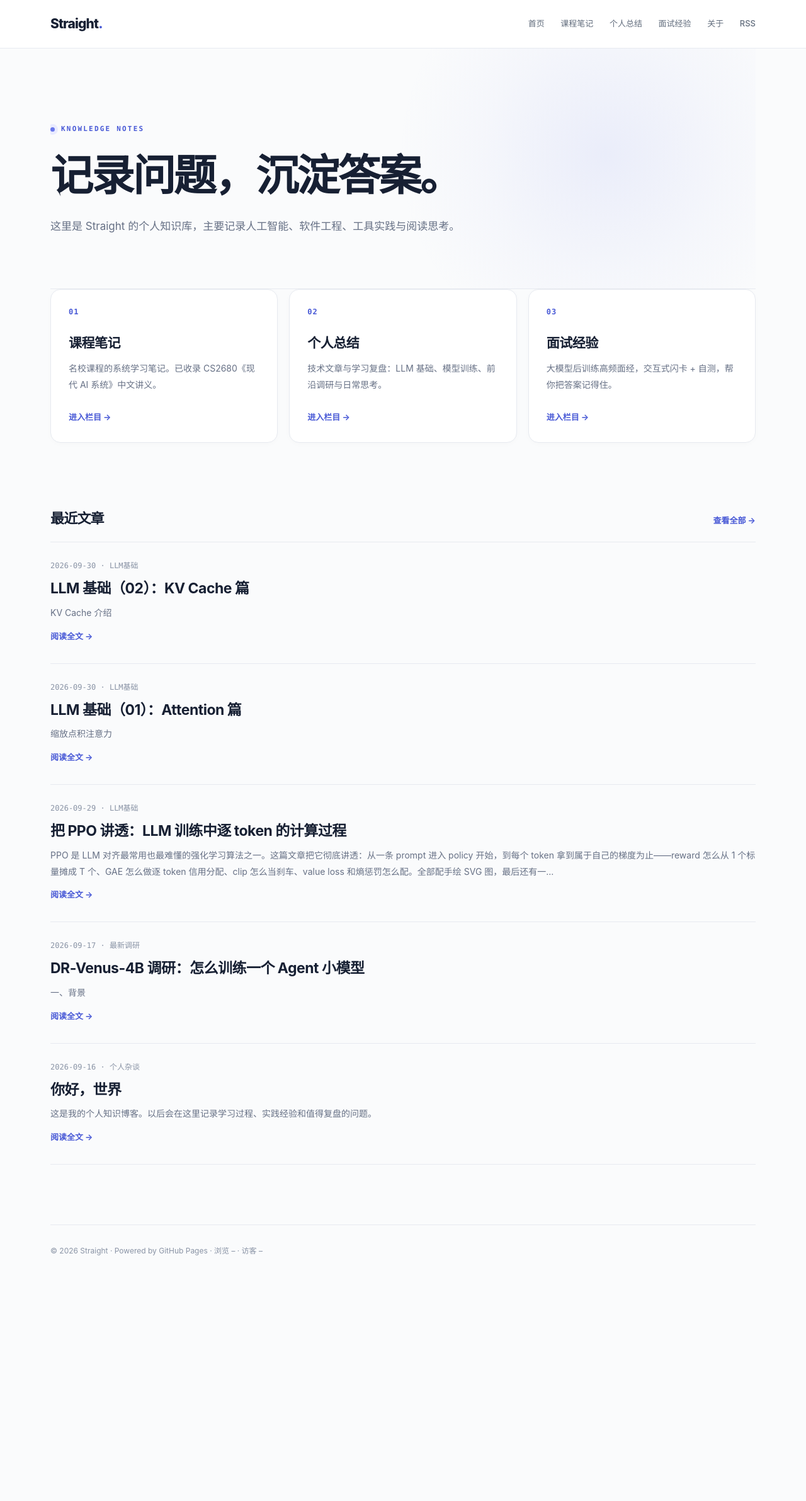
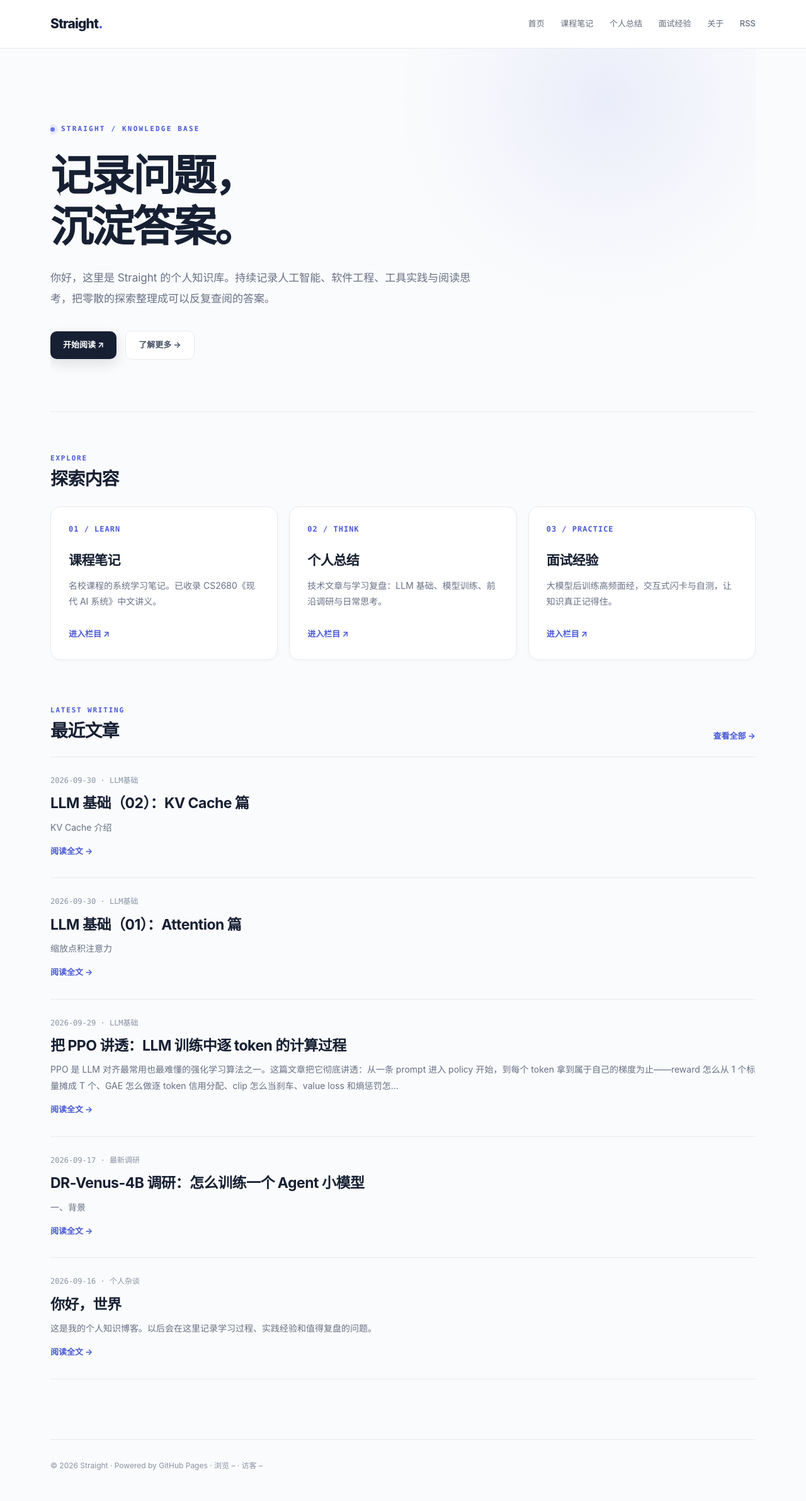
Before and after one commit to shuqingjinse/shuqingjinse.github.io, a Jekyll site: the page built from index.html, in a window 1280 px wide. Shown: the whole page at 63% size. Built offline with Jekyll 4.4.1, drawn with Linux system fonts in a browser that asks for light colours; the list of posts is cut into pages by our own code; comment, search, counter and statistics services are not loaded; before the commit the page ends 2043 px from its top, so only the background shows below that.

Commit message:
Design refresh: improve index.html

```diff
--- a/index.html
+++ b/index.html
@@ -1,39 +1,53 @@
 ---
 layout: default
 ---
-<section class="hero"><p class="eyebrow">KNOWLEDGE NOTES</p><h1>记录问题，沉淀答案。</h1><p class="intro">这里是 Straight 的个人知识库，主要记录人工智能、软件工程、工具实践与阅读思考。</p></section>
+<section class="hero" aria-labelledby="home-title">
+  <p class="eyebrow">STRAIGHT / KNOWLEDGE BASE</p>
+  <h1 id="home-title">记录问题，<br>沉淀答案。</h1>
+  <p class="intro">你好，这里是 Straight 的个人知识库。持续记录人工智能、软件工程、工具实践与阅读思考，把零散的探索整理成可以反复查阅的答案。</p>
+  <div class="hero-actions">
+    <a class="button-primary" href="{{ '/personal-summary/' | relative_url }}">开始阅读 ↗</a>
+    <a class="button-secondary" href="{{ '/about/' | relative_url }}">了解更多 →</a>
+  </div>
+</section>
 
-<section class="columns columns-three" aria-label="三大栏目">
+<section class="home-section" aria-labelledby="topics-title">
+  <div class="section-head">
+    <div><p class="section-kicker">EXPLORE</p><h2 id="topics-title">探索内容</h2></div>
+  </div>
+  <div class="columns columns-three">
     <a class="column-card" href="{{ '/course-notes/' | relative_url }}">
-    <span class="column-index">01</span>
+      <span class="column-index">01 / LEARN</span>
       <h2>课程笔记</h2>
       <p>名校课程的系统学习笔记。已收录 CS2680《现代 AI 系统》中文讲义。</p>
-    <span class="column-link">进入栏目 →</span>
+      <span class="column-link">进入栏目 <span aria-hidden="true">↗</span></span>
     </a>
     <a class="column-card" href="{{ '/personal-summary/' | relative_url }}">
-    <span class="column-index">02</span>
+      <span class="column-index">02 / THINK</span>
       <h2>个人总结</h2>
       <p>技术文章与学习复盘：LLM 基础、模型训练、前沿调研与日常思考。</p>
-    <span class="column-link">进入栏目 →</span>
+      <span class="column-link">进入栏目 <span aria-hidden="true">↗</span></span>
     </a>
     <a class="column-card" href="{{ '/llm-interview/' | relative_url }}">
-    <span class="column-index">03</span>
+      <span class="column-index">03 / PRACTICE</span>
       <h2>面试经验</h2>
-    <p>大模型后训练高频面经，交互式闪卡 + 自测，帮你把答案记得住。</p>
-    <span class="column-link">进入栏目 →</span>
+      <p>大模型后训练高频面经，交互式闪卡与自测，让知识真正记得住。</p>
+      <span class="column-link">进入栏目 <span aria-hidden="true">↗</span></span>
     </a>
+  </div>
 </section>
 
-<section id="personal-notes" class="post-list" aria-label="最近文章">
-  <div class="section-head"><h2>最近文章</h2><a class="read-more" href="{{ '/personal-summary/' | relative_url }}">查看全部 →</a></div>
+<section id="personal-notes" class="post-list" aria-labelledby="latest-title">
+  <div class="section-head">
+    <div><p class="section-kicker">LATEST WRITING</p><h2 id="latest-title">最近文章</h2></div>
+    <a class="read-more" href="{{ '/personal-summary/' | relative_url }}">查看全部 →</a>
+  </div>
   {% for post in site.posts limit:5 %}
-  <article class="post-card"><p class="post-meta">{{ post.date | date: "%Y-%m-%d" }}{% if post.categories %} · {{ post.categories | join: " / " }}{% endif %}</p><h2><a href="{{ post.url | relative_url }}">{{ post.title }}</a></h2><p>{{ post.excerpt | strip_html | truncate: 180 }}</p><a class="read-more" href="{{ post.url | relative_url }}">阅读全文 →</a></article>
+  <article class="post-card">
+    <p class="post-meta">{{ post.date | date: "%Y-%m-%d" }}{% if post.categories %} · {{ post.categories | join: " / " }}{% endif %}</p>
+    <h2><a href="{{ post.url | relative_url }}">{{ post.title }}</a></h2>
+    <p>{{ post.excerpt | strip_html | truncate: 160 }}</p>
+    <a class="read-more" href="{{ post.url | relative_url }}" aria-label="阅读文章：{{ post.title | escape }}">阅读全文 →</a>
+  </article>
   {% endfor %}
 </section>
-
-<style>
-.columns-three{grid-template-columns:repeat(3,1fr)}
-.section-head{display:flex;align-items:baseline;justify-content:space-between;padding:34px 0 4px;border-bottom:1px solid var(--line)}
-.section-head h2{font-size:22px;margin:0}
-@media(max-width:700px){.section-head h2{font-size:19px}}
-</style>
```
Lines whose indentation alone changed are shown as unchanged.
